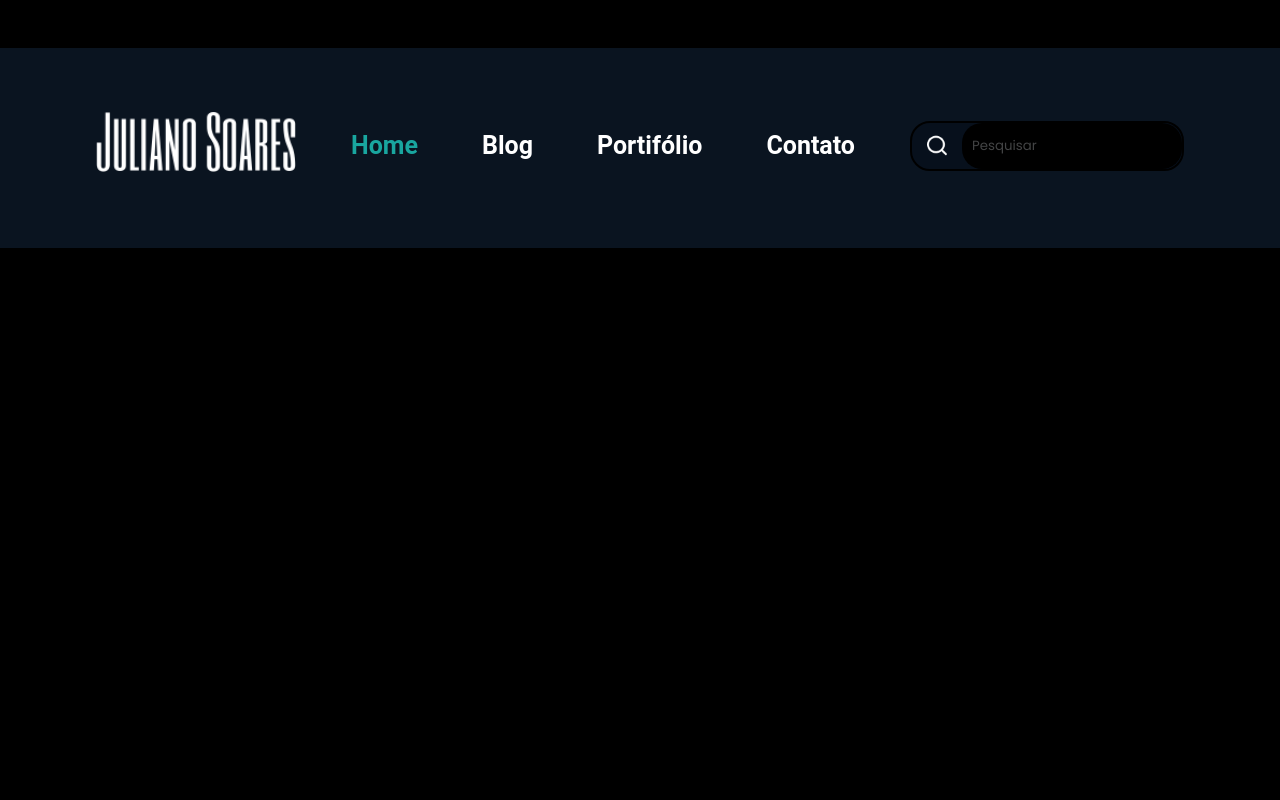
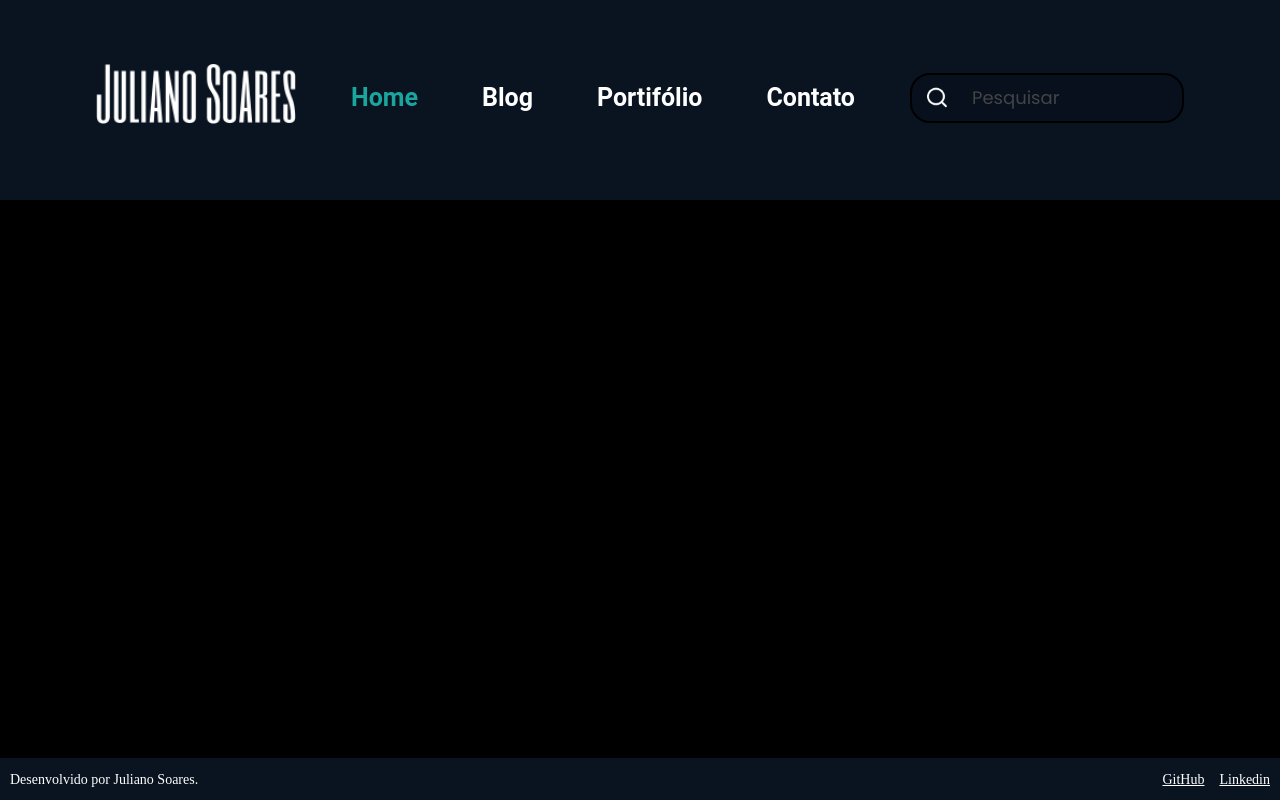
Before and after one commit to juliano-soares/juliano-soares.github.io, a React (Create React App) app: page / in a window 1280 px wide. Built offline with nearby package versions, Linux system fonts and the light colour scheme.

Commit message:
Criar o Footer

```diff
--- a/src/App.tsx
+++ b/src/App.tsx
@@ -1,12 +1,13 @@
 import { Header } from "./components/Header";
 import { GlobalStyle } from "./styles/global";
+import { Footer } from "./components/Footer";
 
 export function App() {
   return (
     <>
-      <h1>sdsds</h1>
       <Header />
       <GlobalStyle />
+      <Footer />
     </>
   );
 }
--- a/src/components/BarSearch/styles.ts
+++ b/src/components/BarSearch/styles.ts
@@ -27,12 +27,13 @@ export const Container = styled.div`
     .search_input {
         outline: none;
         border: 0;
-        background-color: var(--black);
+        background-color: transparent;
         width: 220px;
         height: 100%;
         padding: 10px;
         border-radius: 20px;
         color: var(--white);
+        font-size: 18px;
     }
 
     .search_input::placeholder {
--- /dev/null
+++ b/src/components/Footer/index.tsx
@@ -0,0 +1,11 @@
+import { Container } from './styles';
+
+export function Footer() {
+    return (
+        <Container>
+            <p className="copyright">Desenvolvido por Juliano Soares.</p>
+            <a className="link_footer" href="/">GitHub</a>
+            <a className="link_footer" href="/">Linkedin</a>
+        </Container>
+    )
+}
--- /dev/null
+++ b/src/components/Footer/styles.ts
@@ -0,0 +1,39 @@
+import styled from 'styled-components';
+
+export const Container = styled.footer`
+    position: fixed;
+    left: 0;
+    bottom: 0;
+    width: 100%;
+    height: 42px;
+    background: #0A1420;
+    text-align:right;
+
+    .copyright {
+        font-family: Ubuntu;
+        font-style: normal;
+        font-weight: normal;
+        font-size: 14px;
+        line-height: 16px;
+        display: inline-block;
+        color: #FFFFFF;
+        margin-bottom: 1em;
+        margin-top: 1em;
+        float: left;
+        margin-left: 10px;
+    }
+
+    .link_footer {
+        font-family: Ubuntu;
+        font-style: normal;
+        font-weight: normal;
+        font-size: 14px;
+        line-height: 16px;
+        display: inline-block;
+        color: #FFFFFF;
+        margin-bottom: 1em;
+        margin-top: 1em;
+        padding-left: 5px;
+        margin-right: 10px;
+    }
+`;
```
